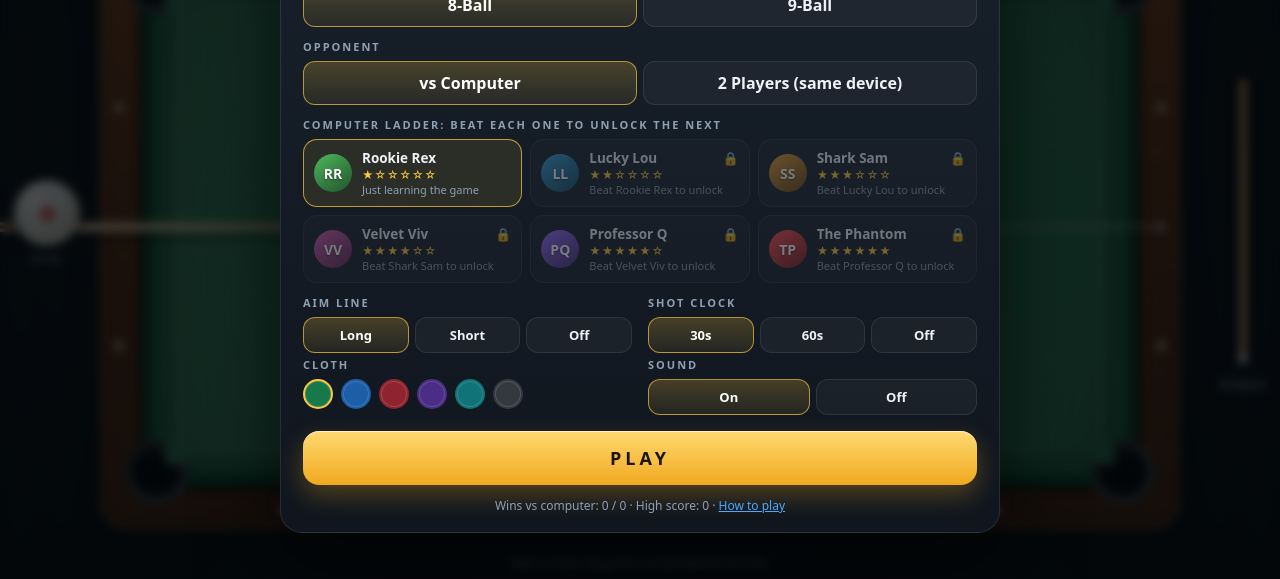
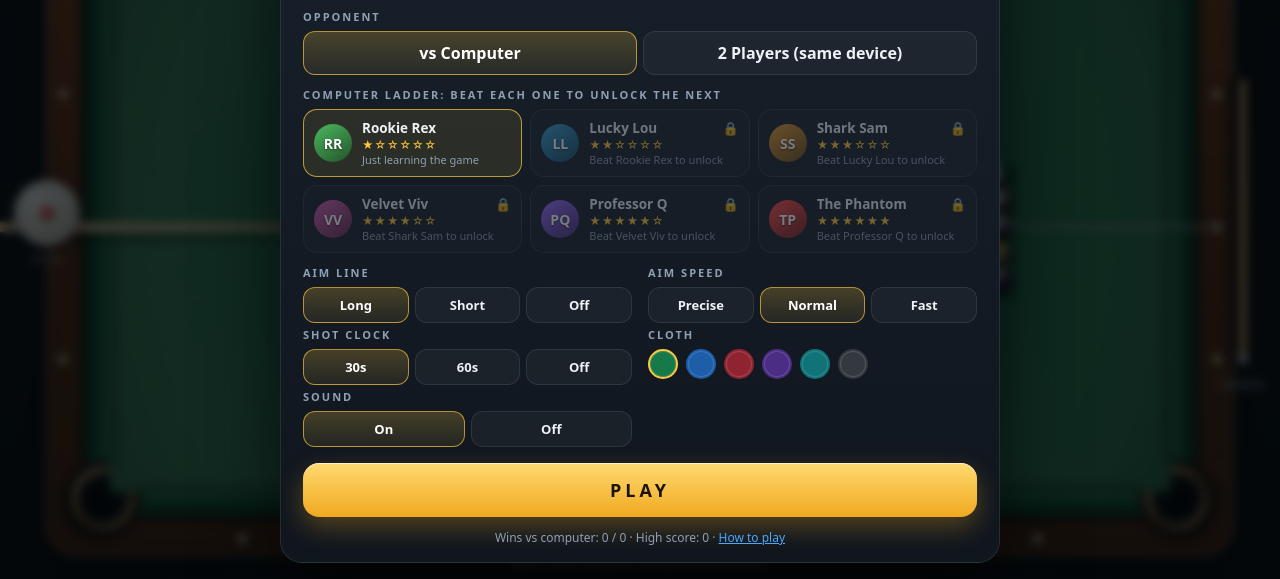
Before and after one commit to Hamishbacon/Fit-, a plain HTML site: page pool/index.html in a window 1280 px wide. Shown: the part 221-800 px from the top of the page. Drawn offline with Linux system fonts and the light colour scheme.

Commit message:
Pool: short aim line keeps full path, aim speed setting, closer zoom, tighter and nicer pockets
Co-Authored-By: Claude Opus 5.5 <noreply@anthropic.com>
Claude-Session: https://claude.ai/code/session_017HgpCTpz9TQLAL6b8zD5Ty

```diff
--- a/pool/index.html
+++ b/pool/index.html
@@ -159,7 +159,7 @@ table.stats .big{font-size:20px;font-weight:900;color:var(--acc)}
 /* =====================================================================
    POCKET KINGS POOL — 8-Ball & 9-Ball, 2 players or vs a ladder of AIs
    ===================================================================== */
-const W=1000,H=500,R=11.5,CUSH=24,WOOD=44,RAIL=CUSH+WOOD;
+const W=1000,H=500,R=12.5,CUSH=24,WOOD=36,RAIL=CUSH+WOOD;
 const FR=150,KD=0.55,MINV=5,E_BALL=0.95,E_RAIL=0.74,MAXV=2600,NAT=0.22,DT=1/120;
 const COLORS=['#f7f4ea','#f2bf12','#1c4fd6','#d42a22','#5b2c96','#f36a10','#108049','#7f1a1a','#141414','#f2bf12','#1c4fd6','#d42a22','#5b2c96','#f36a10','#108049','#7f1a1a'];
 const RGB=COLORS.map(h=>[parseInt(h.slice(1,3),16),parseInt(h.slice(3,5),16),parseInt(h.slice(5,7),16)]);
@@ -182,11 +182,11 @@ const groupOf=id=>id===0||id===8?null:(id<8?'solids':'stripes');
 /* ---------------- saved settings ---------------- */
 const KEY='pocketkings_pool_v1';
 function loadCfg(){try{return JSON.parse(localStorage.getItem(KEY))||{};}catch(e){return {};}}
-const cfg=Object.assign({mode:'8',opp:'ai',lvl:0,progress:0,best:[0,0,0,0,0,0],beat:[0,0,0,0,0,0],wins:0,games:0,hi:0,guide:'long',clock:30,sound:true,felt:0,breaker:0},loadCfg());
+const cfg=Object.assign({mode:'8',opp:'ai',lvl:0,progress:0,best:[0,0,0,0,0,0],beat:[0,0,0,0,0,0],wins:0,games:0,hi:0,guide:'long',aimSens:'normal',clock:30,sound:true,felt:0,breaker:0},loadCfg());
 function saveCfg(){try{localStorage.setItem(KEY,JSON.stringify(cfg));}catch(e){}}
 
 /* ---------------- table geometry ---------------- */
-const CC=32,SM=25;
+const CC=32,SM=23;
 const SEGS=[];
 function addPath(p){for(let i=0;i<p.length-1;i++){const [ax,ay]=p[i],[bx,by]=p[i+1];SEGS.push({ax,ay,bx,by,l2:(bx-ax)**2+(by-ay)**2});}}
 const RAILPATHS=[
@@ -199,12 +199,12 @@ const RAILPATHS=[
 ];
 RAILPATHS.forEach(addPath);
 const POCKETS=[
- {x:-8,y:-8,r:23,dr:27,ax:6,ay:6,dx:-.707,dy:-.707},
- {x:W/2,y:-21,r:19,dr:22,ax:W/2,ay:-5,dx:0,dy:-1},
- {x:W+8,y:-8,r:23,dr:27,ax:W-6,ay:6,dx:.707,dy:-.707},
- {x:W+8,y:H+8,r:23,dr:27,ax:W-6,ay:H-6,dx:.707,dy:.707},
- {x:W/2,y:H+21,r:19,dr:22,ax:W/2,ay:H+5,dx:0,dy:1},
- {x:-8,y:H+8,r:23,dr:27,ax:6,ay:H-6,dx:-.707,dy:.707},
+ {x:-6,y:-6,r:21,dr:24,ax:6,ay:6,dx:-.707,dy:-.707},
+ {x:W/2,y:-20,r:17.5,dr:20,ax:W/2,ay:-5,dx:0,dy:-1},
+ {x:W+6,y:-6,r:21,dr:24,ax:W-6,ay:6,dx:.707,dy:-.707},
+ {x:W+6,y:H+6,r:21,dr:24,ax:W-6,ay:H-6,dx:.707,dy:.707},
+ {x:W/2,y:H+20,r:17.5,dr:20,ax:W/2,ay:H+5,dx:0,dy:1},
+ {x:-6,y:H+6,r:21,dr:24,ax:6,ay:H-6,dx:-.707,dy:.707},
 ];
 // felt outline polygon: rail paths joined through the pocket centres
 const FELT=[];
@@ -414,12 +414,12 @@ function resize(){
   view.rot=r.height>r.width*1.15;
   stage.classList.toggle('portrait',view.rot);
   if(view.rot){
-    const bottom=150;view.s=Math.min((r.height-bottom-8)/TW,(r.width-12)/TH);
+    const bottom=140;view.s=Math.min((r.height-bottom-4)/TW,(r.width-4)/TH);
     const cx=r.width/2,cy=(r.height-bottom)/2+4;
     view.ox=cx+(H/2)*view.s;view.oy=cy-(W/2)*view.s;
   }else{
-    const side=r.width>820?100:(r.width>560?78:70);
-    view.s=Math.min((r.width-2*side)/TW,(r.height-30)/TH);
+    const side=r.width>820?46:(r.width>560?40:34);
+    view.s=Math.min((r.width-2*side)/TW,(r.height-14)/TH);
     view.ox=r.width/2-(W/2)*view.s;view.oy=r.height/2-(H/2)*view.s+4;
   }
   buildTable();
@@ -434,7 +434,7 @@ function buildTable(){
   const felt=FELTS[cfg.felt]?FELTS[cfg.felt].c:FELTS[0].c;
   // drop shadow under table
   c.save();c.shadowColor='rgba(0,0,0,.65)';c.shadowBlur=60*view.s*view.dpr;c.shadowOffsetY=18*view.s*view.dpr;
-  rrect(c,-RAIL,-RAIL,W+2*RAIL,H+2*RAIL,30);c.fillStyle='#2a160b';c.fill();c.restore();
+  rrect(c,-RAIL,-RAIL,W+2*RAIL,H+2*RAIL,26);c.fillStyle='#2a160b';c.fill();c.restore();
   // wood rails
   rrect(c,-RAIL,-RAIL,W+2*RAIL,H+2*RAIL,30);
   let g=c.createLinearGradient(0,-RAIL,0,H+RAIL);g.addColorStop(0,'#7a3f1c');g.addColorStop(.5,'#5a2c12');g.addColorStop(1,'#43200c');c.fillStyle=g;c.fill();
@@ -483,8 +483,21 @@ function buildTable(){
   // pockets
   c.save();c.beginPath();c.rect(-RAIL-20,-RAIL-20,W+2*RAIL+40,H+2*RAIL+40);c.rect(0,0,W,H);c.clip('evenodd');
   for(const p of POCKETS){
-    c.beginPath();c.arc(p.x,p.y,p.dr+7,0,7);g=c.createRadialGradient(p.x-3,p.y-3,p.dr,p.x,p.y,p.dr+8);g.addColorStop(0,'#1a1a1a');g.addColorStop(.5,'#4a4d52');g.addColorStop(1,'#16171a');c.fillStyle=g;c.fill();
-    c.beginPath();c.arc(p.x,p.y,p.dr,0,7);g=c.createRadialGradient(p.x+p.dx*6,p.y+p.dy*6,2,p.x,p.y,p.dr);g.addColorStop(0,'#000');g.addColorStop(.8,'#060606');g.addColorStop(1,'#222');c.fillStyle=g;c.fill();
+    const cap=p.dr+13;
+    // leather pocket cap wrapping the rail
+    c.save();c.shadowColor='rgba(0,0,0,.55)';c.shadowBlur=8*view.s*view.dpr;
+    c.beginPath();c.arc(p.x+p.dx*3,p.y+p.dy*3,cap,0,7);
+    g=c.createRadialGradient(p.x-p.dx*6-4,p.y-p.dy*6-6,2,p.x,p.y,cap);g.addColorStop(0,'#5a3a22');g.addColorStop(.55,'#3a2313');g.addColorStop(1,'#160b05');c.fillStyle=g;c.fill();c.restore();
+    // stitching
+    c.setLineDash([2.2,2.6]);c.strokeStyle='rgba(255,220,170,.32)';c.lineWidth=0.9;c.beginPath();c.arc(p.x+p.dx*3,p.y+p.dy*3,cap-3.5,0,7);c.stroke();c.setLineDash([]);
+    // polished brass trim
+    c.beginPath();c.arc(p.x,p.y,p.dr+3,0,7);g=c.createLinearGradient(p.x-p.dr,p.y-p.dr,p.x+p.dr,p.y+p.dr);g.addColorStop(0,'#fff1c4');g.addColorStop(.35,'#c9a24f');g.addColorStop(.6,'#7a5a1e');g.addColorStop(1,'#e8cf86');c.strokeStyle=g;c.lineWidth=3;c.stroke();
+    // the hole, deepest towards the back
+    c.beginPath();c.arc(p.x,p.y,p.dr,0,7);g=c.createRadialGradient(p.x+p.dx*7,p.y+p.dy*7,1,p.x,p.y,p.dr);g.addColorStop(0,'#000');g.addColorStop(.7,'#040404');g.addColorStop(.92,'#151515');g.addColorStop(1,'#2a2a2a');c.fillStyle=g;c.fill();
+    // inner lip highlight on the table side
+    c.beginPath();const a0=Math.atan2(-p.dy,-p.dx);c.arc(p.x,p.y,p.dr-1.5,a0-1.1,a0+1.1);c.strokeStyle='rgba(255,255,255,.10)';c.lineWidth=1.5;c.stroke();
+    // a hint of the net
+    c.strokeStyle='rgba(255,255,255,.035)';c.lineWidth=0.8;for(const k of [0.45,0.7]){c.beginPath();c.arc(p.x+p.dx*4,p.y+p.dy*4,p.dr*k,0,7);c.stroke();}
   }
   c.restore();
   // shadow sprite
@@ -536,7 +549,7 @@ function startGame(){
 }
 function humanTurn(){return game&&!paused&&game.state==='aim'&&!game.players[game.cur].isAI;}
 function startTurn(){
-  const g=game;g.state='aim';g.power=0;g.clockLeft=cfg.clock||0;g.spin={x:0,y:0};setSpinUI();
+  const g=game;g.state='aim';g.power=0;input.lastA=null;g.clockLeft=cfg.clock||0;g.spin={x:0,y:0};setSpinUI();
   const P=g.players[g.cur];
   if(P.isAI)g.ai={gen:aiThink(),plan:null,phase:'think',t:0};
   else g.ai=null;
@@ -587,7 +600,7 @@ function update(dt){
     }
     if(g.players[g.cur].isAI)runAI(dt);
     if(keys.charging){g.power=clamp(g.power+dt/1.3,0,1);}
-    if(keys.left||keys.right){const sp=(keys.shift?0.9:0.12)*dt*(keys.left?-1:1);g.aim+=sp;}
+    if(keys.left||keys.right){const sp=(keys.shift?0.5:0.05)*dt*(keys.left?-1:1);g.aim+=sp;}
   }else if(g.state==='strike'){
     g.strike.t+=dt;if(g.strike.t>=0.085)releaseStrike();
   }else if(g.state==='rolling'){
@@ -827,7 +840,7 @@ function drawGuide(c,alpha){
   const g=game,cue=g.balls[0];if(cfg.guide==='off')return;
   const long=cfg.guide==='long',dx=Math.cos(g.aim),dy=Math.sin(g.aim);
   const res=castCircle(cue.x,cue.y,dx,dy,g.balls,0,-1);
-  const maxL=long?2600:240;const t=Math.min(res.t,maxL);
+  const maxL=2600;const t=Math.min(res.t,maxL);
   const legal=legalFor(g.mode,g.players[g.cur].group,g.balls);
   c.save();c.globalAlpha=alpha;c.lineCap='round';
   const line=(x0,y0,x1,y1,col,w)=>{c.strokeStyle='rgba(0,0,0,.35)';c.lineWidth=(w||1.6)+2;c.beginPath();c.moveTo(x0,y0);c.lineTo(x1,y1);c.stroke();c.strokeStyle=col||'rgba(255,255,255,.92)';c.lineWidth=w||1.6;c.beginPath();c.moveTo(x0,y0);c.lineTo(x1,y1);c.stroke();};
@@ -840,16 +853,16 @@ function drawGuide(c,alpha){
       const b=res.hit.b,nx=(b.x-gx)/(2*R),ny=(b.y-gy)/(2*R),cos=clamp(dx*nx+dy*ny,0,1);
       if(!legal.includes(b.id)){c.strokeStyle='#ff4b4b';c.lineWidth=2.4;const q=R*0.55;c.beginPath();c.moveTo(gx-q,gy-q);c.lineTo(gx+q,gy+q);c.moveTo(gx+q,gy-q);c.lineTo(gx-q,gy+q);c.stroke();}
       else{
-        const ol=(long?300:70)*(0.25+0.75*cos);line(b.x,b.y,b.x+nx*ol,b.y+ny*ol,'rgba(255,255,255,.92)',1.6);
+        const ol=(long?300:55)*(0.25+0.75*cos);line(b.x,b.y,b.x+nx*ol,b.y+ny*ol,'rgba(255,255,255,.92)',1.6);
         let tx=dx-nx*cos,ty=dy-ny*cos;const tl=Math.hypot(tx,ty);
         const f=NAT+(g.spin.y-NAT)*Math.exp(-res.t/420),fx=dx*f*0.62,fy=dy*f*0.62;
         let vx=tx+fx,vy=ty+fy;const vl=Math.hypot(vx,vy);
-        if(vl>0.02){const cl=(long?150:45)*clamp(vl,0.15,1);line(gx,gy,gx+vx/vl*cl,gy+vy/vl*cl,'rgba(140,200,255,.85)',1.3);}
+        if(vl>0.02){const cl=(long?150:30)*clamp(vl,0.15,1);line(gx,gy,gx+vx/vl*cl,gy+vy/vl*cl,'rgba(140,200,255,.85)',1.3);}
         void tl;
       }
-    }else if(long){
+    }else{
       const n=res.hit;const dot=dx*n.nx+dy*n.ny;let rx=dx-2*dot*n.nx,ry=dy-2*dot*n.ny;
-      const r2=castCircle(gx+n.nx*0.2,gy+n.ny*0.2,rx,ry,g.balls,0,-1);const t2=Math.min(r2.t,260);
+      const r2=castCircle(gx+n.nx*0.2,gy+n.ny*0.2,rx,ry,g.balls,0,-1);const t2=Math.min(r2.t,long?260:45);
       line(gx,gy,gx+rx*t2,gy+ry*t2,'rgba(255,255,255,.55)',1.3);
     }
   }
@@ -944,9 +957,18 @@ function setSpinUI(){const s=game?game.spin:{x:0,y:0};const d=$('#spinDot');d.st
 /* =====================================================================
    INPUT
    ===================================================================== */
-const input={mode:null,sx:0,sy:0,off:null,id:null};
+const input={mode:null,sx:0,sy:0,off:null,id:null,lastA:null};
 const keys={left:false,right:false,shift:false,charging:false};
-function setAimTo(p){const c=game.balls[0];const dx=p.x-c.x,dy=p.y-c.y;if(dx*dx+dy*dy>R*R*1.4)game.aim=Math.atan2(dy,dx);}
+const SENS={precise:0.3,normal:0.55,direct:1};
+function setAimTo(p){
+  const c=game.balls[0],dx=p.x-c.x,dy=p.y-c.y;
+  if(dx*dx+dy*dy<R*R*5){input.lastA=null;return;}
+  const a=Math.atan2(dy,dx),k=SENS[cfg.aimSens]||0.55;
+  if(k>=1){game.aim=a;input.lastA=a;return;}
+  if(input.lastA==null){input.lastA=a;return;}
+  let d=a-input.lastA;while(d>Math.PI)d-=2*Math.PI;while(d<-Math.PI)d+=2*Math.PI;
+  input.lastA=a;game.aim+=clamp(d,-0.5,0.5)*k;
+}
 cv.addEventListener('pointerdown',e=>{
   audio();if(!humanTurn())return;
   const p=toWorld(e.clientX,e.clientY),c=game.balls[0];
@@ -954,7 +976,7 @@ cv.addEventListener('pointerdown',e=>{
   input.id=e.pointerId;
   if(game.bih&&Math.hypot(p.x-c.x,p.y-c.y)<R*2.8){input.mode='drag';input.off={x:c.x-p.x,y:c.y-p.y};return;}
   if(e.pointerType==='mouse'){if(e.button!==0)return;input.mode='pull';input.sx=e.clientX;input.sy=e.clientY;game.power=0;}
-  else{input.mode='aim';setAimTo(p);}
+  else{input.mode='aim';input.lastA=null;setAimTo(p);}
 });
 cv.addEventListener('pointermove',e=>{
   if(!game)return;const p=toWorld(e.clientX,e.clientY);
@@ -1021,6 +1043,7 @@ function showMenu(){
    ${cfg.opp==='ai'?`<div class="sec"><label>COMPUTER LADDER: BEAT EACH ONE TO UNLOCK THE NEXT</label><div class="ladder">${lad}</div></div>`:''}
    <div class="sec opts">
      <div><span class="lbl">AIM LINE</span>${seg('guide',[['long','Long'],['short','Short'],['off','Off']],cfg.guide)}</div>
+     <div><span class="lbl">AIM SPEED</span>${seg('sens',[['precise','Precise'],['normal','Normal'],['direct','Fast']],cfg.aimSens)}</div>
      <div><span class="lbl">SHOT CLOCK</span>${seg('clock',[[30,'30s'],[60,'60s'],[0,'Off']],cfg.clock)}</div>
      <div><span class="lbl">CLOTH</span><div class="swatches">${FELTS.map((f,i)=>`<button class="sw ${cfg.felt===i?'on':''}" title="${f.n}" data-act="felt" data-v="${i}" style="background:${f.c}"></button>`).join('')}</div></div>
      <div><span class="lbl">SOUND</span>${seg('sound',[[1,'On'],[0,'Off']],cfg.sound?1:0)}</div>
@@ -1043,7 +1066,7 @@ function showHelp(back){
   paused=true;
   ov.innerHTML=`<div class="card help"><div class="logo"><h1 style="font-size:22px">HOW TO PLAY</h1></div>
    <h3>CONTROLS</h3><ul>
-   <li><b>Mouse:</b> move to aim. Click and drag back to pull the cue, then release to shoot. The further you drag, the harder you hit.</li>
+   <li><b>Mouse:</b> move to aim (circle around the cue ball to turn the cue; set AIM SPEED in the menu). Click and drag back to pull the cue, then release to shoot. The further you drag, the harder you hit.</li>
    <li><b>Touch:</b> drag anywhere on the table to aim, then pull the <b>power bar</b> on the right down and let go.</li>
    <li><b>Spin:</b> tap the white ball on the left. Low = draw (backspin), high = follow, left/right = side spin off the cushions. Double-click to reset.</li>
    <li><b>Keyboard:</b> ← → fine aim (hold Shift for faster), ↑ ↓ spin, hold Space to power up and release to shoot, Esc to pause.</li>
@@ -1078,6 +1101,7 @@ ov.addEventListener('click',e=>{
   else if(a==='opp'){cfg.opp=v;saveCfg();showMenu();}
   else if(a==='lvl'){const i=+v;if(i<=cfg.progress){cfg.lvl=i;saveCfg();showMenu();}}
   else if(a==='guide'){cfg.guide=v;saveCfg();showMenu();}
+  else if(a==='sens'){cfg.aimSens=v;saveCfg();showMenu();}
   else if(a==='clock'){cfg.clock=+v;saveCfg();showMenu();}
   else if(a==='felt'){cfg.felt=+v;saveCfg();buildTable();showMenu();}
   else if(a==='sound'){cfg.sound=v==='1';saveCfg();showMenu();}
```
